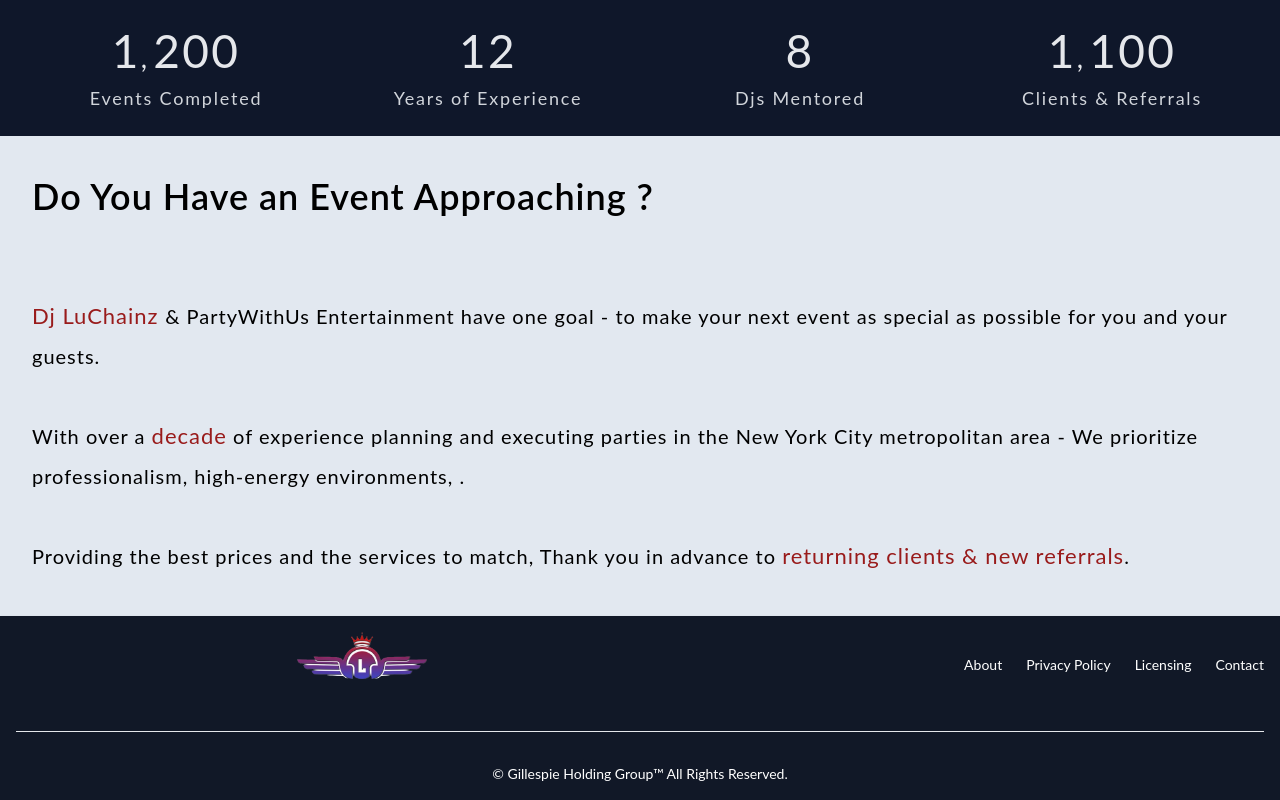
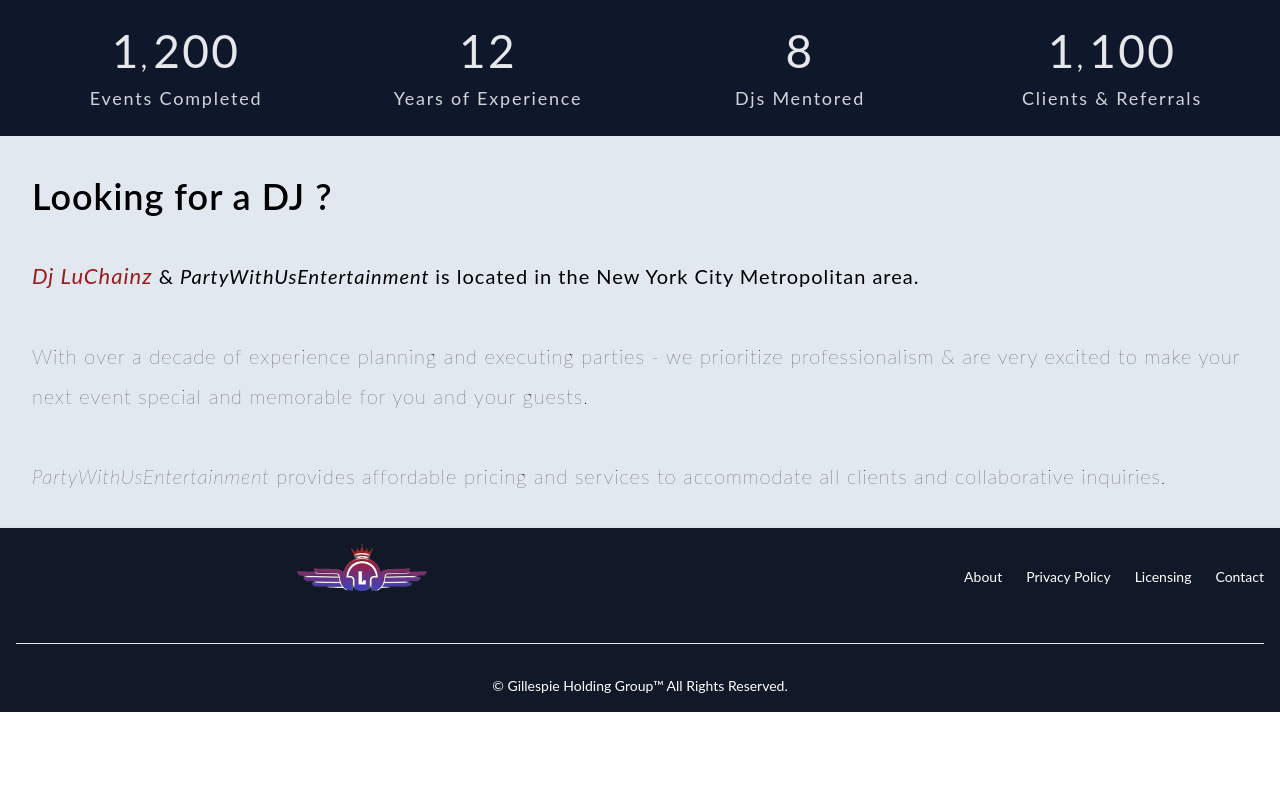
Before and after one commit to lamboprogramming/vercel-launch, a Next.js app in the folder djluchainz/: page / in a window 1280 px wide. Shown: the part 1247-2047 px from the top of the page. After the commit the page ends 1959 px from the top, so only its background shows below. Built offline with nearby package versions, Linux system fonts and the light colour scheme.

Commit message:
another commit of changes

```diff
--- a/djluchainz/components/Heropage.jsx
+++ b/djluchainz/components/Heropage.jsx
@@ -86,46 +86,33 @@
     <div className="grid grid-cols-4">
     {/* Col 1 */}
       <div className='col-span-4 col-start-1 text-center md:text-left'>
-        <div className='text-[20px]  text-black tracking-wider leading-10 mb-4 p-6 m-2 '>
+        <div className='text-[20px]  text-black tracking-wider leading-10 mb-2 p-6 m-2 '>
 
-        <p className='font-[600] text-[36px] md:mt-2 '>Do You Have an Event Approaching ?</p>
+        <p className='font-[600] text-[36px] md:mt-2 '>Looking for a DJ ?</p>
 
         {/* Paragraph 1 */}
-        <p>
+        <p className='font-[400]'>
         <br />
-        <br/>
-       <span className='text-red-800 text-[22px]'>Dj LuChainz </span> & PartyWithUs Entertainment have one goal - to make your next event as special as possible for you and your guests.
-        <br/>
-        <br/>
+
+       <span className='text-red-800 text-[22px] italic'>Dj LuChainz </span> & <span className='italic '>PartyWithUsEntertainment </span> is located in the New York City Metropolitan area.
+
+        </p>
+        <br />
+        {/* Paragraph 2 */}
+        <p className='font-[200]'>
+        With over a decade of experience planning and executing parties - we prioritize professionalism & are very excited to make your next event special and memorable for you and your guests.
         </p>
 
-        {/* Paragraph 2 */}
-        <p>
-        With over a <span className='text-red-800 text-[22px]'>decade</span> of experience planning and executing parties in the New York City metropolitan area - We prioritize professionalism, high-energy environments, .
-        </p>
-        <br/>
+        <br />
 
         {/* Paragraph 3 */}
-        <p>
-       Providing the best prices and the services to match, Thank you in advance to <span className='text-red-800 text-[22px]'>returning clients & new referrals</span>.
+        <p className='font-[200]'>
+        <span className='italic '>PartyWithUsEntertainment </span>  provides affordable pricing and services to accommodate all clients and collaborative inquiries.
         </p>
-
         </div>
       </div>
 
-      {/* Col 2 */}
-      <div></div>
-
-      {/* Col 3 */}
-      <div></div>
-      {/* Col 4 */}
-      <div></div>
     </div>
-
-
-
-
-
 
     </>
 
--- a/djluchainz/src/pages/about.jsx
+++ b/djluchainz/src/pages/about.jsx
@@ -57,10 +57,10 @@
     <section className="p-8 mb-6 text-center md:mb-16">
 
      {/* Col 1 Bio */}
-      <div className='grid grid-cols-4 tracking-widest text-black  font-[400] '>
+      <div className='grid grid-cols-4 tracking-widest text-black  font-[200] '>
 
       <div className="col-span-4 col-start-1 text-left ">
-      <p className='mb-4 leading-10'>LuChainz is a highly experienced and sought-after DJ with over a decade of experience in the music industry. Based out of New York City, LuChainz has traveled all country, playing at some of the most exclusive events and venues.</p>
+      <p className='mb-4 leading-10 '><span className='font-[300] text-[58px]'>L</span>uChainz is a highly experienced and sought-after DJ with over a decade of experience in the music industry. Based out of New York City, LuChainz has traveled all country, playing at some of the most exclusive events and venues.</p>
       </div>
 
       <div className='col-span-4 col-start-1 text-left '>
@@ -70,7 +70,7 @@
 
 
        {/* Col 2 Bio */}
-    <div className='grid grid-cols-4 tracking-widest text-black  font-[400] '>
+    <div className='grid grid-cols-4 tracking-widest text-black  font-[200] '>
 
     <div className='col-span-4 col-start-1 mt-2 text-left'>
     <p className='mb-4 leading-10'>Adept in reading the crowd and adjusting the music to match their energy, Chainz has ability to create seamless and dynamic flows of music to keep the party going. </p>
```
